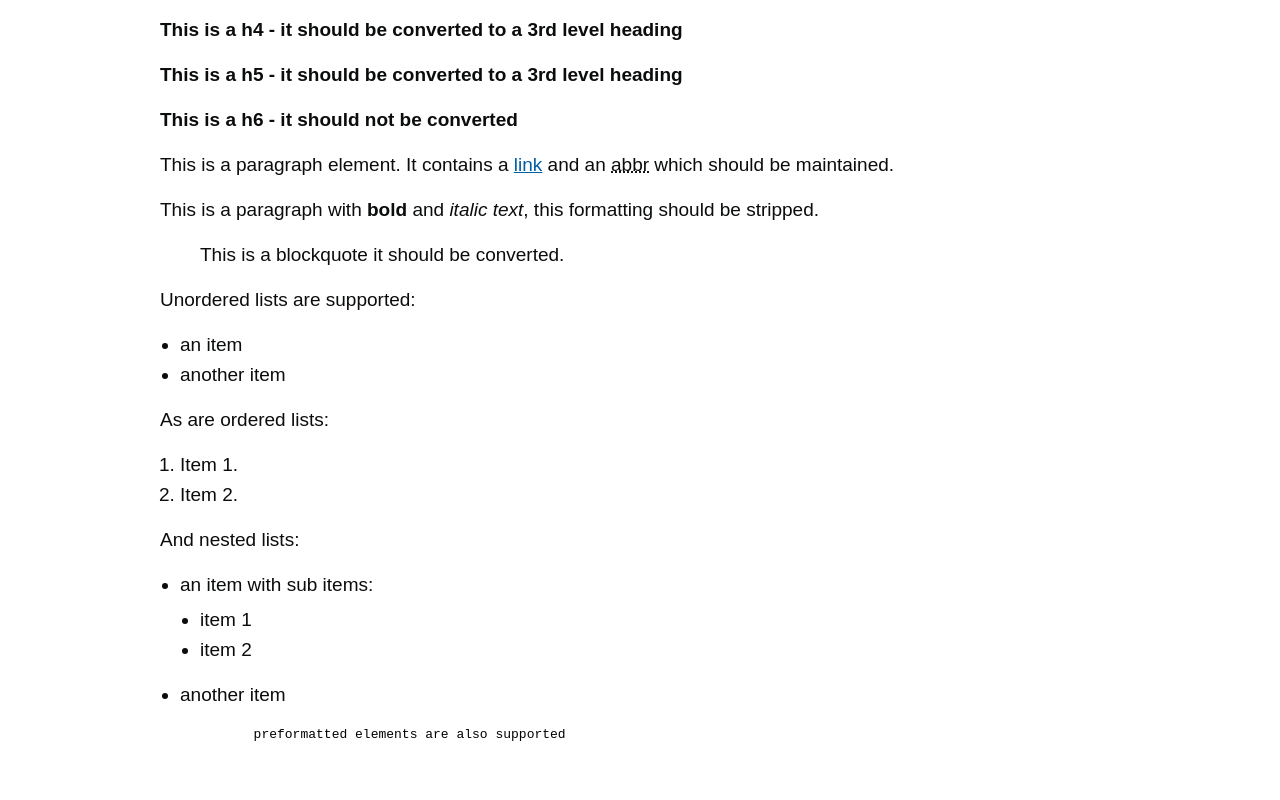
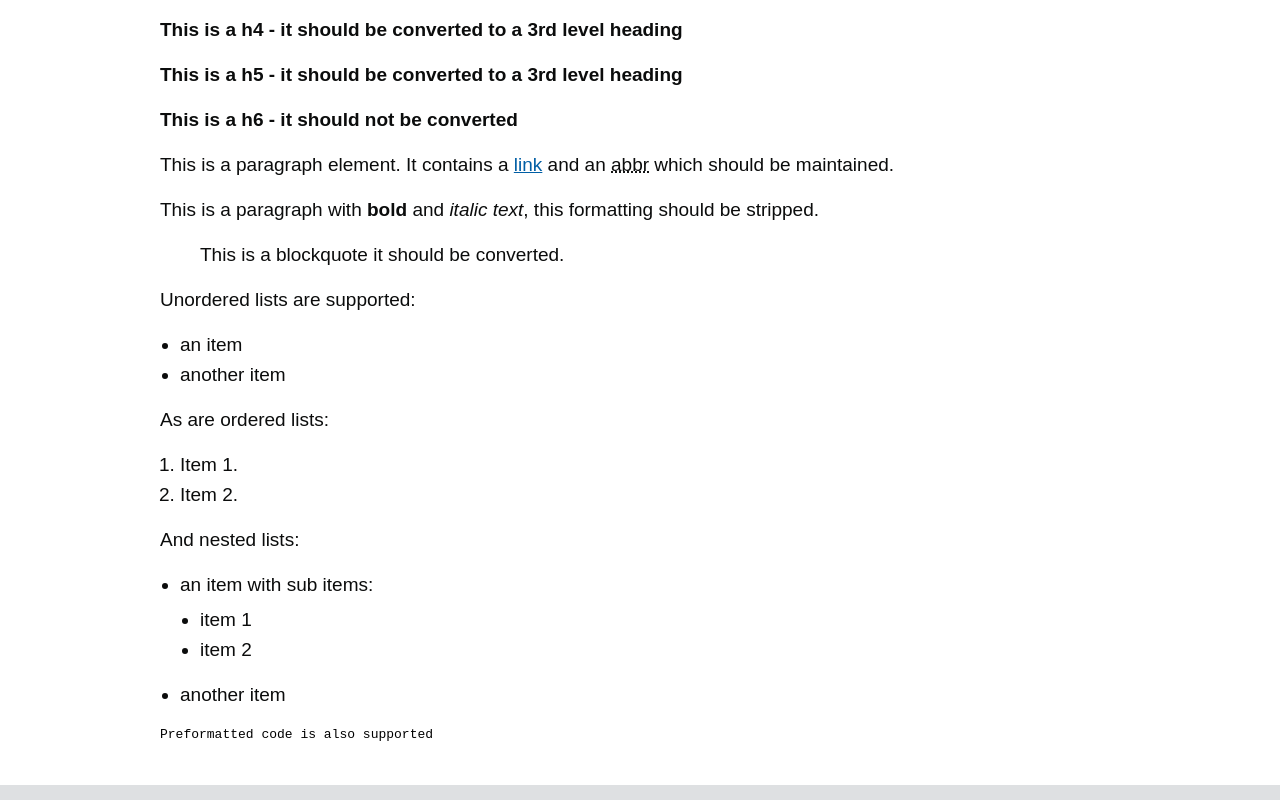
Before and after one commit to alphagov/paste-html-to-govspeak, a website: page examples/input.html in a window 1280 px wide. Shown: the part 493-1293 px from the top of the page. Drawn offline with Linux system fonts and the light colour scheme; a web font is replaced by a local one.

Commit message:
Update pre element to have code child
Pre elements are only converted by turndown if they have a code child
element.

```diff
--- a/examples/input.html
+++ b/examples/input.html
@@ -64,9 +64,7 @@
             <li>another item</li>
           </ul>
 
-          <pre>
-            preformatted elements are also supported
-          </pre>
+          <pre><code>Preformatted code is also supported</code></pre>
         </main>
       </div>
   </body>
```
